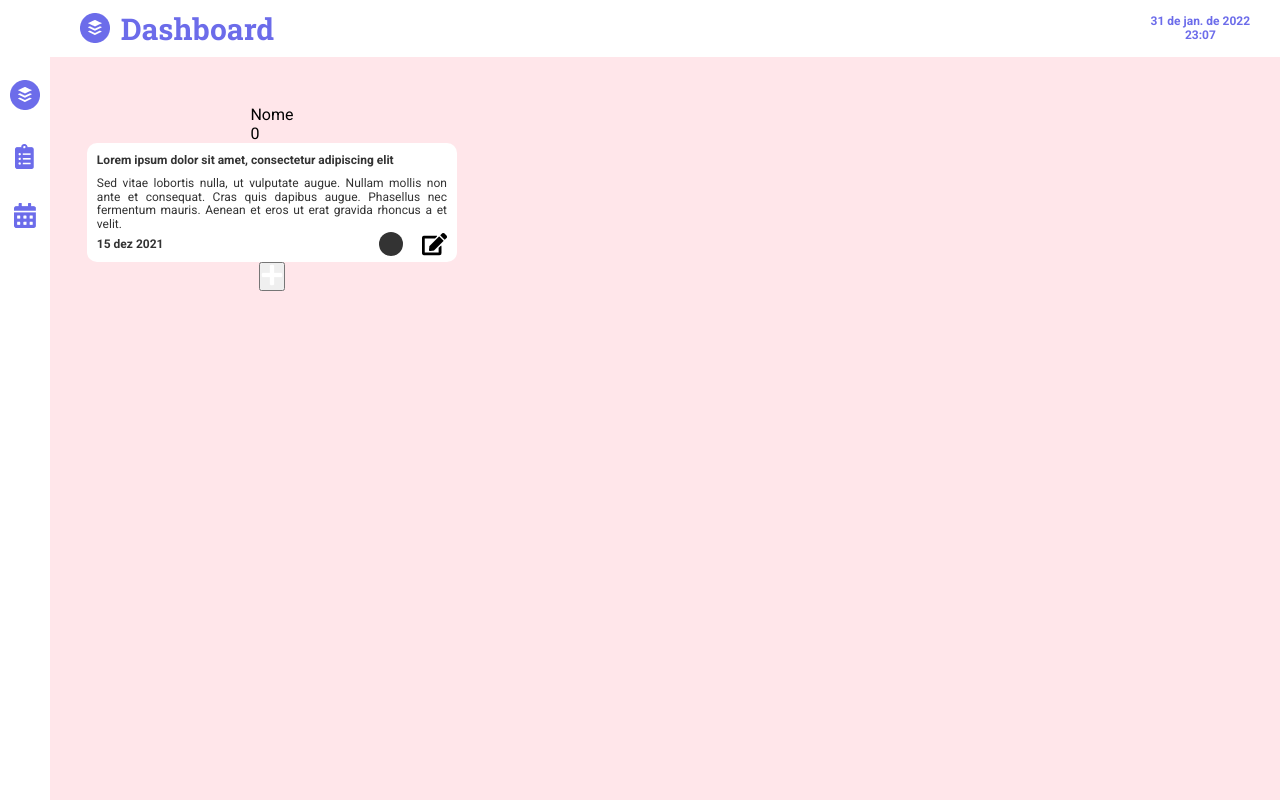
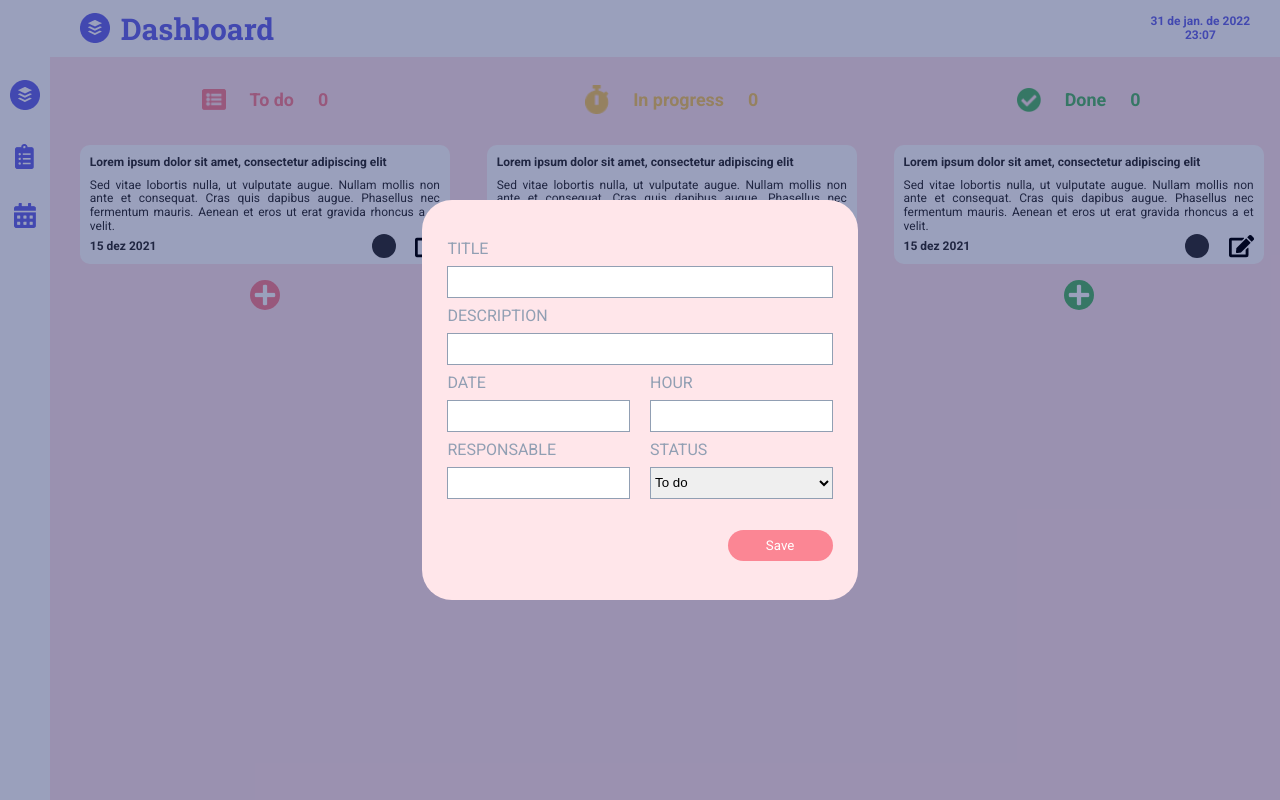
Before and after one commit to DevGirlsMentor/dashboard, a React (Create React App) app: page /tasks in a window 1280 px wide. Built offline with nearby package versions, Linux system fonts and the light colour scheme.

Commit message:
Adição do modal de adição e estilização das colunas

```diff
--- a/src/assets/styles/global.js
+++ b/src/assets/styles/global.js
@@ -13,7 +13,7 @@ export const GlobalStyle = createGlobalStyle`
     background-color: ${colors.pink};
   }
 
-  p, button, b, strong, input, time, h4 {
+  p, button, b, strong, input, time, h4, label {
     font-family: 'Roboto', sans-serif;
   }
 
@@ -25,4 +25,9 @@ export const GlobalStyle = createGlobalStyle`
 
     padding: 1.87rem;
   }
+
+  .main-tasks {
+    display: flex;
+    column-gap: 2.31rem;
+  }
 `;
--- a/src/assets/styles/variables.js
+++ b/src/assets/styles/variables.js
@@ -6,4 +6,6 @@ export const colors = {
   pinkMedium: "#FB8694",
   white: "#FFF",
   black: "#333333",
+  blueTransparent: "rgba(4, 18, 88, 0.4)",
+  grey: "#919FB3",
 };
--- a/src/components/Column/index.js
+++ b/src/components/Column/index.js
@@ -1,14 +1,14 @@
 import IconPlus from "../../assets/images/icon-plus.png";
-import { ContainerColumn } from "./styles";
+import { ContainerColumn, HeaderColumn } from "./styles";
 
-export const Column = ({ children }) => {
+export const Column = ({ children, name, value, icon, theme }) => {
   return (
-    <ContainerColumn>
-      <div>
-        <img />
-        <p>Nome</p>
-        <p>0</p>
-      </div>
+    <ContainerColumn theme={theme}>
+      <HeaderColumn theme={theme}>
+        <img src={icon} alt={name} />
+        <p>{name}</p>
+        <p>{value}</p>
+      </HeaderColumn>
 
       <div>{children}</div>
 
--- a/src/components/Column/styles.js
+++ b/src/components/Column/styles.js
@@ -1,4 +1,17 @@
 import styled from "styled-components";
+
+import { colors } from "../../assets/styles/variables";
+
+const setThemes = (theme) => {
+  switch (theme) {
+    case "green":
+      return colors.green;
+    case "yellow":
+      return colors.yellow;
+    default:
+      return colors.pinkMedium;
+  }
+};
 
 export const ContainerColumn = styled.div`
   display: flex;
@@ -7,4 +20,41 @@ export const ContainerColumn = styled.div`
 
   max-width: 24rem;
   height: 100%;
+
+  button {
+    width: 1.87rem;
+    height: 1.87rem;
+
+    border-radius: 50px;
+    border: none;
+    background-color: ${({ theme }) => setThemes(theme)};
+
+    display: flex;
+    justify-content: center;
+    align-items: center;
+
+    margin-top: 1rem;
+
+    cursor: pointer;
+  }
 `;
+
+export const HeaderColumn = styled.div`
+  display: flex;
+  align-items: center;
+  justify-content: center;
+
+  column-gap: 1.5rem;
+  height: 1.62rem;
+  margin-bottom: 2rem;
+
+  img {
+    width: 1.5rem;
+  }
+
+  p {
+    font-weight: bold;
+    font-size: 1.12rem;
+    color: ${({ theme }) => setThemes(theme)};
+  }
+`;
--- /dev/null
+++ b/src/components/Modal/index.js
@@ -0,0 +1,11 @@
+import { BackgroundModal, ContainerModal } from "./styles";
+
+const Modal = ({ children }) => {
+  return (
+    <BackgroundModal>
+      <ContainerModal>{children}</ContainerModal>
+    </BackgroundModal>
+  );
+};
+
+export default Modal;
--- /dev/null
+++ b/src/components/Modal/styles.js
@@ -0,0 +1,26 @@
+import styled from "styled-components";
+import { colors } from "../../assets/styles/variables";
+
+export const BackgroundModal = styled.div`
+  background-color: ${colors.blueTransparent};
+
+  position: absolute;
+  left: 0;
+  top: 0;
+  height: 100vh;
+  width: 100%;
+
+  z-index: 99;
+
+  display: flex;
+  align-items: center;
+  justify-content: center;
+`;
+
+export const ContainerModal = styled.div`
+  background-color: ${colors.pink};
+  padding: 2.43rem 1.62rem;
+
+  border-radius: 1.87rem;
+  min-width: 27.31rem;
+`;
--- /dev/null
+++ b/src/components/ModalFormTasks/index.js
@@ -0,0 +1,52 @@
+import Modal from "../Modal";
+import { ContainerModalFormTasks } from "./styles";
+
+const ModalFormTasks = () => {
+  return (
+    <Modal>
+      <ContainerModalFormTasks>
+        <label>
+          Title
+          <input />
+        </label>
+
+        <label>
+          Description
+          <input />
+        </label>
+
+        <div>
+          <label>
+            Date
+            <input />
+          </label>
+
+          <label>
+            Hour
+            <input />
+          </label>
+        </div>
+
+        <div>
+          <label>
+            Responsable
+            <input />
+          </label>
+
+          <label>
+            Status
+            <select>
+              <option>To do</option>
+              <option>In progress</option>
+              <option>Done</option>
+            </select>
+          </label>
+        </div>
+
+        <button>Save</button>
+      </ContainerModalFormTasks>
+    </Modal>
+  );
+};
+
+export default ModalFormTasks;
--- /dev/null
+++ b/src/components/ModalFormTasks/styles.js
@@ -0,0 +1,59 @@
+import styled from "styled-components";
+import { colors } from "../../assets/styles/variables";
+
+export const ContainerModalFormTasks = styled.form`
+  display: flex;
+  flex-direction: column;
+  position: relative;
+
+  height: 20.18rem;
+  width: 100%;
+
+  div {
+    display: flex;
+
+    width: 100%;
+    column-gap: 1.25rem;
+
+    label {
+      width: 100%;
+    }
+  }
+
+  label {
+    color: ${colors.grey};
+    text-transform: uppercase;
+
+    display: flex;
+    flex-direction: column;
+
+    input,
+    select {
+      margin-block: 0.5rem;
+      border: 1px solid ${colors.grey};
+
+      height: 2rem;
+    }
+  }
+
+  button {
+    background-color: ${colors.pinkMedium};
+    border: 0;
+    outline: none;
+    color: ${colors.white};
+    border-radius: 50px;
+
+    width: 6.56rem;
+    padding-block: 0.5rem;
+
+    display: flex;
+    align-items: center;
+    justify-content: center;
+
+    cursor: pointer;
+
+    position: absolute;
+    bottom: 0;
+    right: 0;
+  }
+`;
--- a/src/pages/Tasks/index.js
+++ b/src/pages/Tasks/index.js
@@ -1,10 +1,22 @@
 import { CardsTasks } from "../../components/CardsTasks";
 import { Column } from "../../components/Column";
 
+import IconTodo from "../../assets/images/icon-todo.png";
+import IconInProgress from "../../assets/images/icon-progress.png";
+import IconDone from "../../assets/images/icon-done.png";
+import ModalFormTasks from "../../components/ModalFormTasks";
+
 export const Tasks = () => {
   return (
-    <div>
-      <Column>
+    <div className="main-tasks">
+      <ModalFormTasks />
+      <Column name="To do" value="0" theme="pink" icon={IconTodo}>
+        <CardsTasks />
+      </Column>
+      <Column name="In progress" value="0" theme="yellow" icon={IconInProgress}>
+        <CardsTasks />
+      </Column>
+      <Column name="Done" value="0" theme="green" icon={IconDone}>
         <CardsTasks />
       </Column>
     </div>
```
